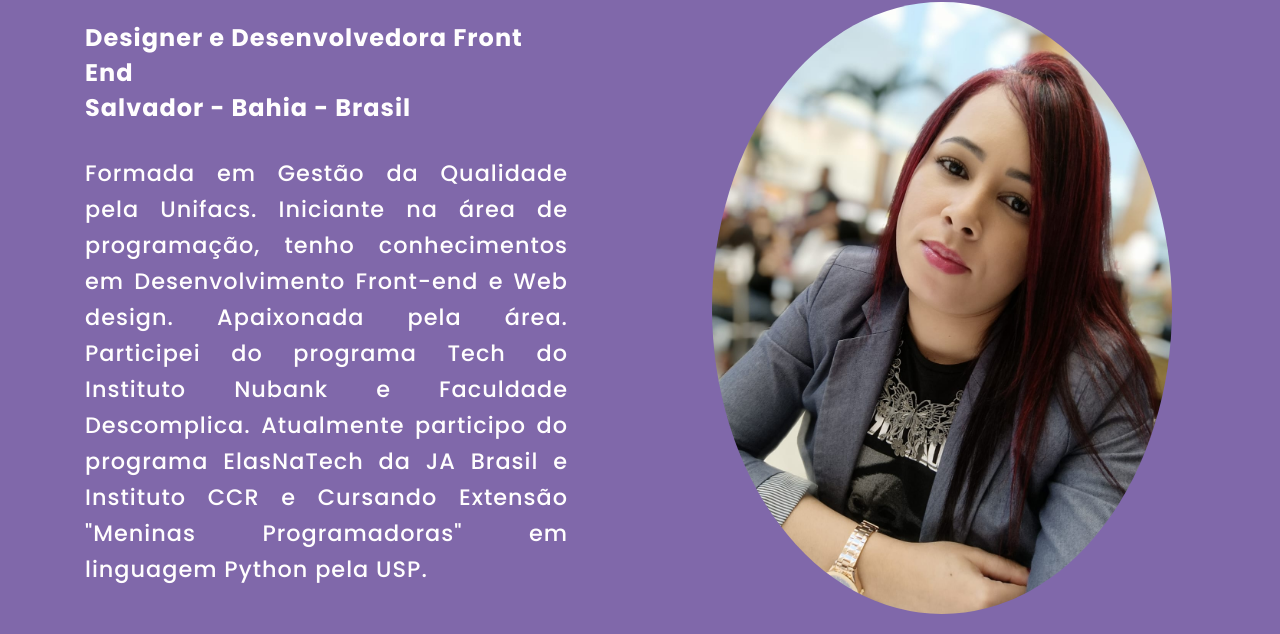
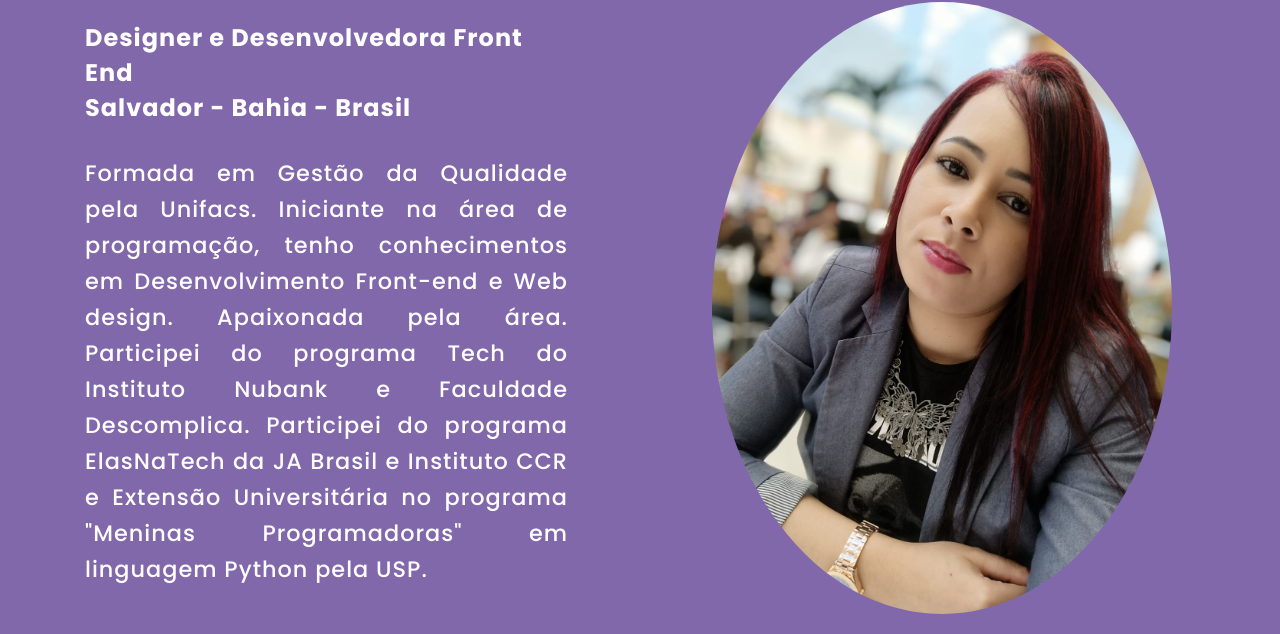
Before and after one commit to Danyelaalmeida18/danyelaalmeida18.github.io, a plain HTML site: page index.html in a window 1280 px wide. Shown: the part 258-892 px from the top of the page. Drawn offline with nearby package versions, Linux system fonts and the light colour scheme.

Commit message:
Update index.html
atualização

```diff
--- a/index.html
+++ b/index.html
@@ -37,7 +37,7 @@
 				<br><span> Salvador - Bahia - Brasil</span></h5>
 			<p>Formada em Gestão da Qualidade pela Unifacs. Iniciante na área de programação, tenho conhecimentos em
 			Desenvolvimento Front-end e Web design. Apaixonada pela área. Participei do programa Tech do Instituto Nubank e Faculdade Descomplica.
-			Atualmente participo do programa ElasNaTech da JA Brasil e Instituto CCR e Cursando Extensão "Meninas Programadoras" em linguagem Python
+			Participei do programa ElasNaTech da JA Brasil e Instituto CCR e Extensão Universitária no programa "Meninas Programadoras" em linguagem Python
 			pela USP.</p>
 			<div class="home-social-media">
 			  	<a href="https://www.linkedin.com/in/danielaalmeida18/" target="_blank"><i class="fa-brands fa-linkedin-in"></i></a>
```
